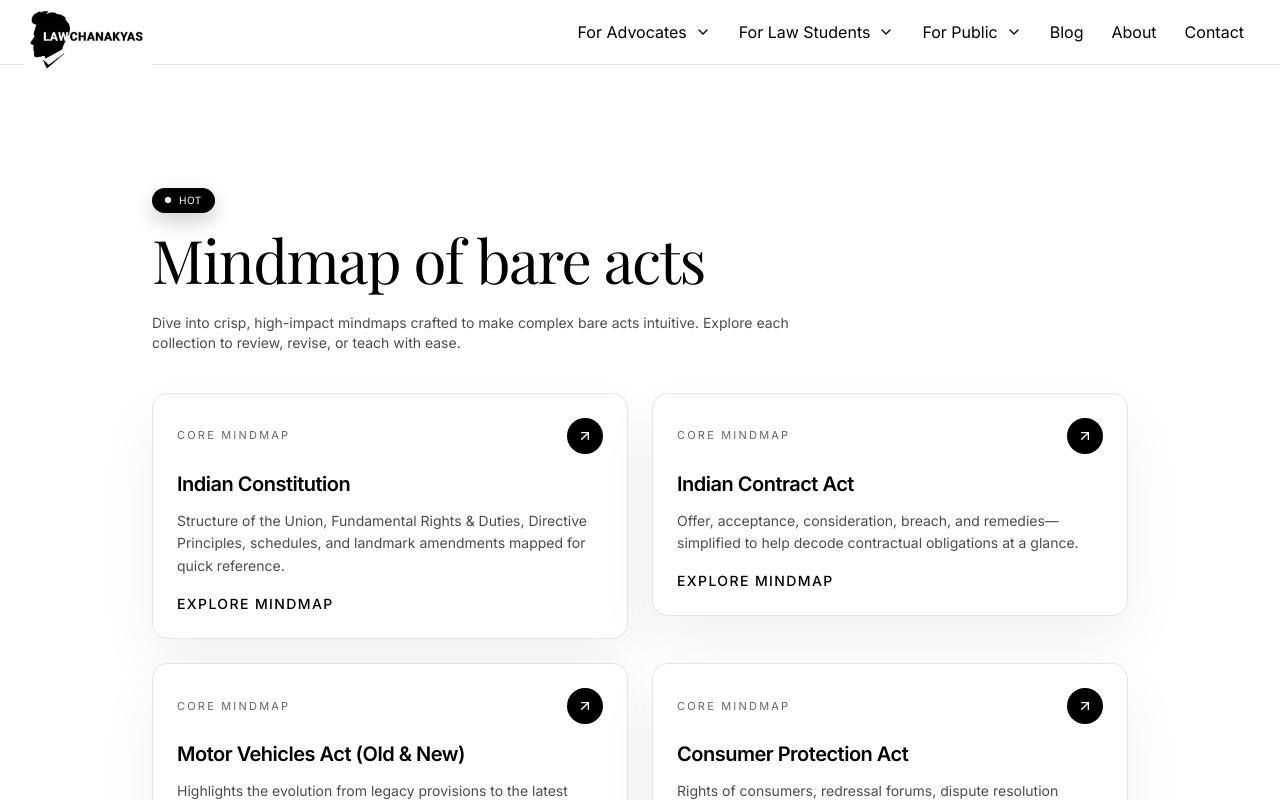
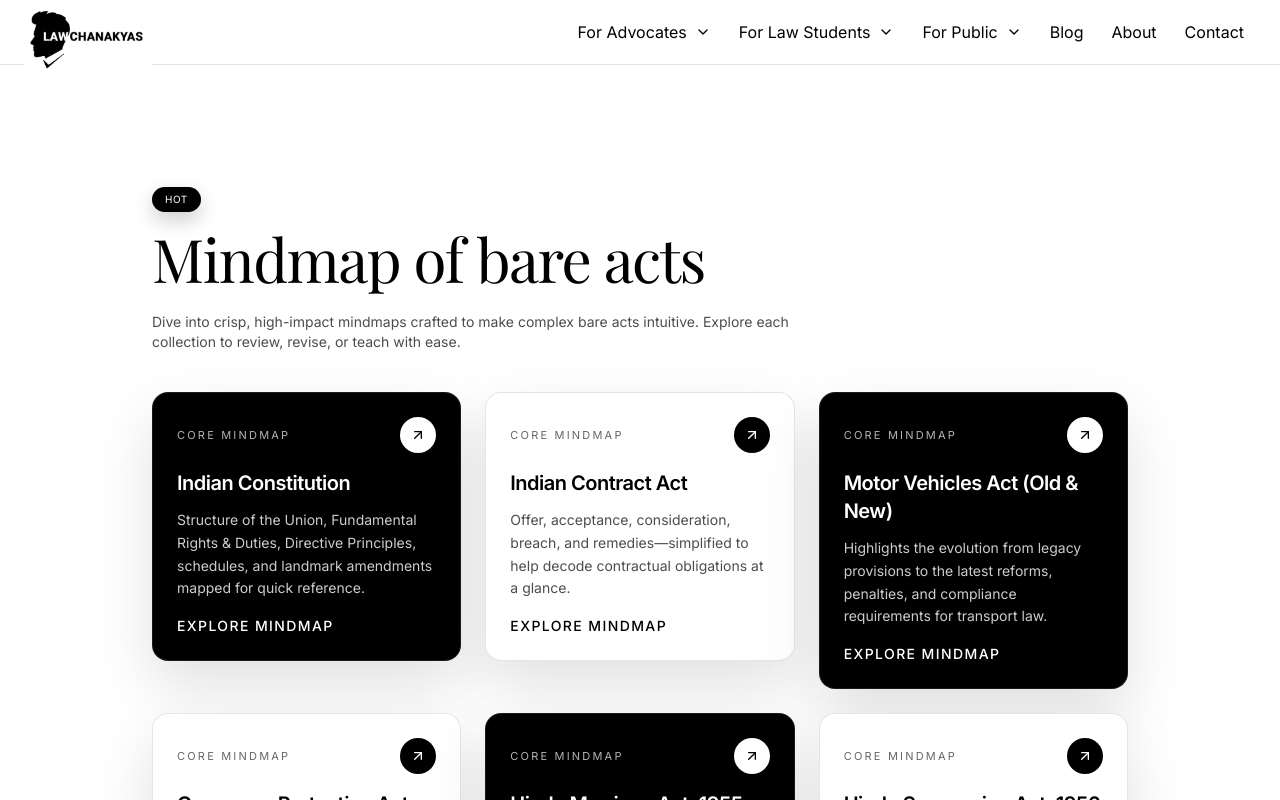
Before and after one commit to aipilotly/lawchanakyas, a Next.js app: page /students/mindmaps in a window 1280 px wide. Shown: the top 800 px of the page. Built offline with nearby package versions, Linux system fonts and the light colour scheme; a web font is replaced by a local one.

Commit message:
fixed changes in bare acts mind maps

```diff
--- a/src/app/public/client-case-dashboard/page.tsx
+++ b/src/app/public/client-case-dashboard/page.tsx
@@ -6,6 +6,9 @@ export default function Page() {
 	return (
 		<PageTransition>
 			<div className="mx-auto max-w-5xl px-6 py-16 text-black">
+				<div className="mb-4 inline-flex items-center gap-2 rounded-full border border-black/20 bg-black px-3 py-1 text-[10px] uppercase tracking-wider text-white shadow-[0_8px_20px_rgba(0,0,0,0.2)]">
+					Hot
+				</div>
 				<h1 className="h1 mb-6">Client/Case Dashboard</h1>
 				<div className="premium-card">Dashboard for tracking clients and cases coming soon.</div>
 			</div>
--- a/src/app/students/mindmaps/page.tsx
+++ b/src/app/students/mindmaps/page.tsx
@@ -53,7 +53,6 @@ export default function Page() {
 		<PageTransition>
 			<div className="mx-auto max-w-5xl px-6 py-16">
 				<div className="mb-4 inline-flex items-center gap-2 rounded-full border border-black/20 bg-black px-3 py-1 text-[10px] uppercase tracking-wider text-white shadow-[0_8px_20px_rgba(0,0,0,0.2)]">
-					<span className="h-1.5 w-1.5 rounded-full bg-white" />
 					Hot
 				</div>
 				<h1 className="h1 mb-6 text-black">Mindmap of bare acts</h1>
@@ -61,36 +60,66 @@ export default function Page() {
 					Dive into crisp, high-impact mindmaps crafted to make complex bare acts intuitive. Explore each collection to review, revise, or teach with ease.
 				</p>
 
-				<ul className="grid gap-6 md:grid-cols-2">
-					{mindmaps.map((mindmap) => (
+				<ul className="grid gap-6 md:grid-cols-3">
+					{mindmaps.map((mindmap, index) => {
+						const isDark = index % 2 === 0;
+
+						return (
 						<li key={mindmap.href}>
 							<Link
 								href={mindmap.href}
-								className="group relative block overflow-hidden rounded-2xl border border-black/10 bg-white text-black shadow-[0_25px_60px_rgba(0,0,0,0.06)] transition-all duration-300 hover:-translate-y-1 hover:border-black hover:bg-black hover:text-white"
+								className={`group relative block overflow-hidden rounded-2xl border shadow-[0_25px_60px_rgba(0,0,0,0.12)] transition-all duration-300 hover:-translate-y-1 ${
+									isDark
+										? "border-white/10 bg-black text-white hover:border-black/30 hover:bg-white hover:text-black"
+										: "border-black/10 bg-white text-black hover:border-black hover:bg-black hover:text-white"
+								}`}
 							>
-								<div className="absolute inset-0 bg-gradient-to-br from-transparent via-transparent to-black/10 opacity-0 transition-opacity duration-300 group-hover:opacity-100" />
+								<div
+									className={`absolute inset-0 bg-gradient-to-br opacity-0 transition-opacity duration-300 group-hover:opacity-100 ${
+										isDark ? "from-transparent via-transparent to-white/15" : "from-transparent via-transparent to-black/10"
+									}`}
+								/>
 								<div className="relative flex h-full flex-col gap-4 p-6">
 									<div className="flex items-center justify-between">
-										<div className="text-[11px] uppercase tracking-[0.2em] text-black/60 transition-colors group-hover:text-white/70">
+										<div
+											className={`text-[11px] uppercase tracking-[0.2em] transition-colors ${
+												isDark ? "text-white/70 group-hover:text-black/60" : "text-black/60 group-hover:text-white/70"
+											}`}
+										>
 											Core mindmap
 										</div>
-										<span className="inline-flex h-9 w-9 items-center justify-center rounded-full border border-black/10 bg-black text-white transition group-hover:border-white/20 group-hover:bg-white group-hover:text-black">
+										<span
+											className={`inline-flex h-9 w-9 items-center justify-center rounded-full border transition ${
+												isDark
+													? "border-white/30 bg-white text-black group-hover:border-black/20 group-hover:bg-black group-hover:text-white"
+													: "border-black/10 bg-black text-white group-hover:border-white/20 group-hover:bg-white group-hover:text-black"
+											}`}
+										>
 											<ArrowUpRight className="h-4 w-4" />
 										</span>
 									</div>
 									<div>
 										<h2 className="text-xl font-semibold tracking-tight">{mindmap.title}</h2>
-										<p className="mt-3 text-sm leading-relaxed text-black/70 transition-colors group-hover:text-white/80">
+										<p
+											className={`mt-3 text-sm leading-relaxed transition-colors ${
+												isDark ? "text-white/80 group-hover:text-black/70" : "text-black/70 group-hover:text-white/80"
+											}`}
+										>
 											{mindmap.description}
 										</p>
 									</div>
-									<div className="mt-auto text-sm font-medium uppercase tracking-widest text-black transition-colors group-hover:text-white">
+									<div
+										className={`mt-auto text-sm font-medium uppercase tracking-widest transition-colors ${
+											isDark ? "text-white group-hover:text-black" : "text-black group-hover:text-white"
+										}`}
+									>
 										Explore mindmap
 									</div>
 								</div>
 							</Link>
 						</li>
-					))}
+						);
+					})}
 				</ul>
 			</div>
 		</PageTransition>
```
